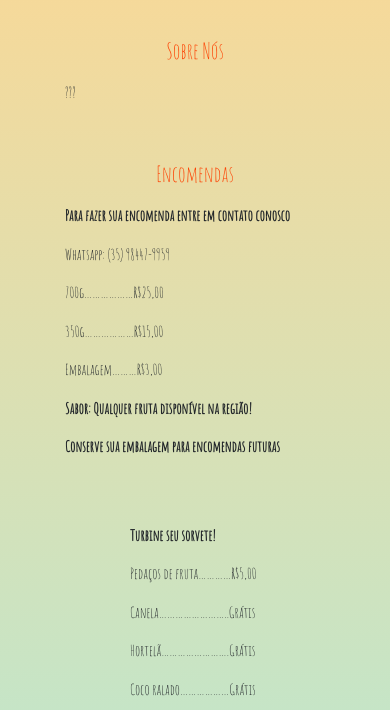
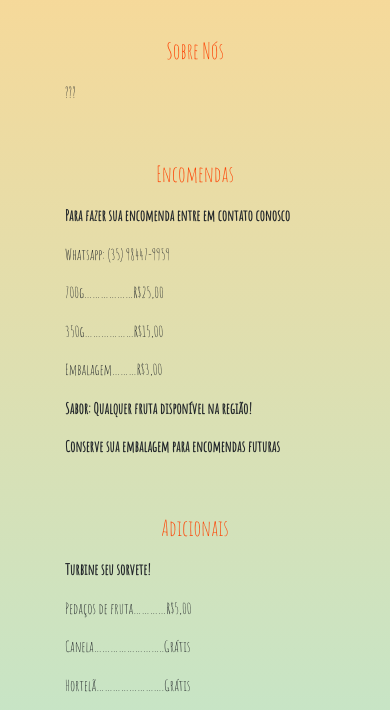
Before and after one commit to Gelato-Finocchio/gelatofinocchio, a plain HTML site: page index.html in a window 390 px wide. Shown: the part 131-841 px from the top of the page. Drawn offline with nearby package versions, Linux system fonts and the light colour scheme.

Commit message:
Mobile Atualizacao

```diff
--- a/index.html
+++ b/index.html
@@ -74,7 +74,7 @@
     <section class="about">
         <div class="container">
             <div class="row">
-                <div class ="col-4 p-0 mobile">
+                <div class ="col-4 mobile">
                     <h3>Adicionais</h3>
                 </div>
                 <div class="col-8 p-0 mobile">
```
